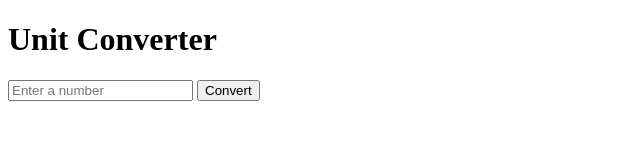
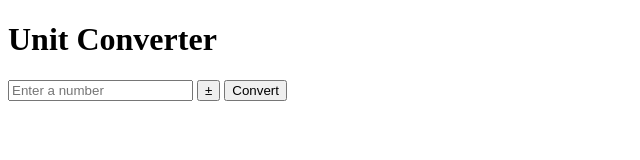
Before and after one commit to apostatlet/ubiquitous-funicular, a plain HTML site: page index.html in a window 1280 px wide. Shown: the full height of the page, 0-640 px from the left. Drawn offline with Linux system fonts and the light colour scheme.

Commit message:
Update index.html
Adding toggle for +/-

```diff
--- a/index.html
+++ b/index.html
@@ -9,8 +9,9 @@
 <body>
   <h1>Unit Converter</h1>
   <input type="number" id="inputValue" placeholder="Enter a number" step="any">
-  <button onclick="convert()">Convert</button>
-  <ul id="results"></ul>
+<button onclick="toggleSign()">±</button>
+<button onclick="convert()">Convert</button>
+<ul id="results"></ul>
   <script src="app.js"></script>
   <script>
   if ('serviceWorker' in navigator) {
```
